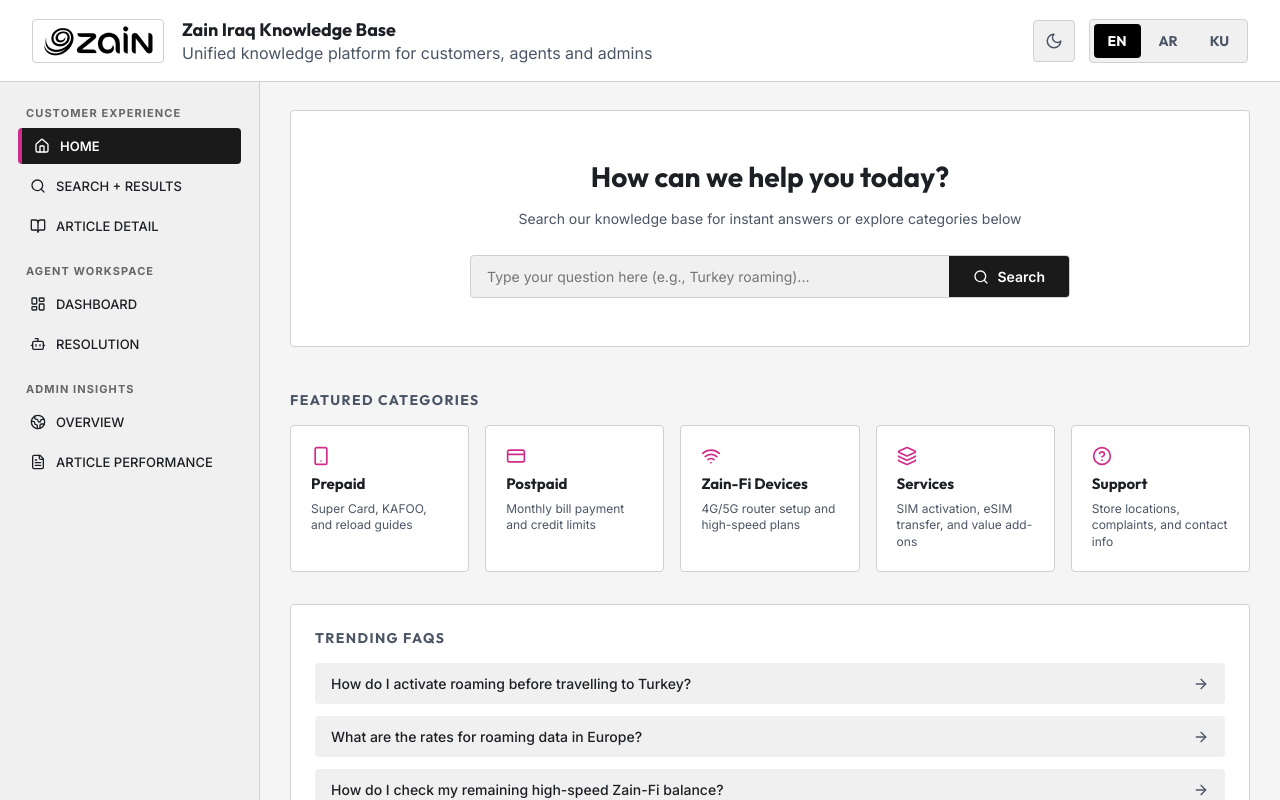
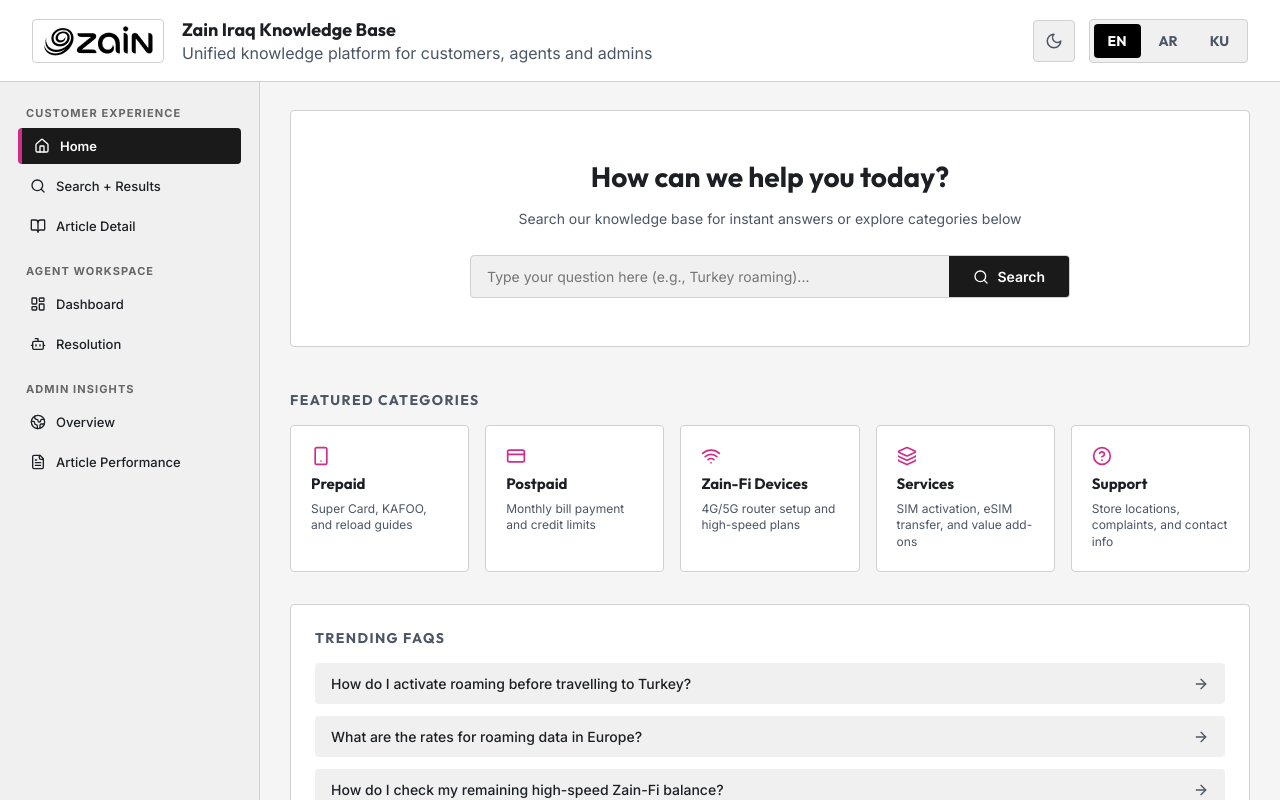
Before and after one commit to ahmadhassan91/zain-iraq, a Next.js app: page / in a window 1280 px wide. Shown: the top 800 px of the page. Built offline with nearby package versions, Linux system fonts and the light colour scheme; a web font is replaced by a local one.

Commit message:
Fix sidebar navigation translation to support Arabic and Kurdish localizations

```diff
--- a/components/AppChrome.tsx
+++ b/components/AppChrome.tsx
@@ -24,7 +24,22 @@
     Notifications: "Notifications",
     Analytics: "Analytics",
     "Groups & Skills": "Groups & Skills",
-    "API Readiness": "API Readiness"
+    "API Readiness": "API Readiness",
+
+    // Sidebar Group Titles
+    "CUSTOMER EXPERIENCE": "Customer Experience",
+    "AGENT WORKSPACE": "Agent Workspace",
+    "ADMIN INSIGHTS": "Admin Insights",
+
+    // Sidebar Item Labels
+    "HOME": "Home",
+    "SEARCH + RESULTS": "Search + Results",
+    "ARTICLE DETAIL": "Article Detail",
+    "DASHBOARD": "Dashboard",
+    "RESOLUTION": "Resolution",
+    "OVERVIEW": "Overview",
+    "ARTICLE PERFORMANCE": "Article Performance",
+    "LOGOUT": "Logout"
   },
   AR: {
     product: "قاعدة معرفة زين العراق",
@@ -41,7 +56,22 @@
     Notifications: "التنبيهات",
     Analytics: "التحليلات",
     "Groups & Skills": "المجموعات والمهارات",
-    "API Readiness": "جاهزية الواجهات"
+    "API Readiness": "جاهزية الواجهات",
+
+    // Sidebar Group Titles
+    "CUSTOMER EXPERIENCE": "تجربة العملاء",
+    "AGENT WORKSPACE": "مساحة عمل الوكيل",
+    "ADMIN INSIGHTS": "إحصائيات الإدارة",
+
+    // Sidebar Item Labels
+    "HOME": "الرئيسية",
+    "SEARCH + RESULTS": "البحث والنتائج",
+    "ARTICLE DETAIL": "تفاصيل المقال",
+    "DASHBOARD": "لوحة التحكم",
+    "RESOLUTION": "الحلول والدعم",
+    "OVERVIEW": "نظرة عامة",
+    "ARTICLE PERFORMANCE": "أداء المقالات",
+    "LOGOUT": "تسجيل الخروج"
   },
   KU: {
     product: "بنکەی زانیاری زەین عێراق",
@@ -58,7 +88,22 @@
     Notifications: "ئاگادارکردنەوەکان",
     Analytics: "شیکارییەکان",
     "Groups & Skills": "گرووپ و شارەزایی",
-    "API Readiness": "ئامادەیی API"
+    "API Readiness": "ئامادەیی API",
+
+    // Sidebar Group Titles
+    "CUSTOMER EXPERIENCE": "ئەزموونی کڕیار",
+    "AGENT WORKSPACE": "شوێنی کاری ئەجێنت",
+    "ADMIN INSIGHTS": "تێڕوانینی بەڕێوەبەر",
+
+    // Sidebar Item Labels
+    "HOME": "سەرەکی",
+    "SEARCH + RESULTS": "گەڕان و ئەنجامەکان",
+    "ARTICLE DETAIL": "وردەکاری بابەت",
+    "DASHBOARD": "داشبۆرد",
+    "RESOLUTION": "چارەسەرکردن",
+    "OVERVIEW": "تێڕوانینی گشتی",
+    "ARTICLE PERFORMANCE": "کارکردنی بابەتەکان",
+    "LOGOUT": "چوونە دەرەوە"
   }
 };
 
@@ -183,7 +228,7 @@
         {navGroups.map((group) => (
           <div key={group.title} className="nav-group" style={{ display: "flex", flexDirection: "column", gap: "4px" }}>
             <span className="sidebar-group-title" style={{ fontSize: "11px", fontWeight: "bold", color: "#666666", letterSpacing: "0.1em", padding: "0 8px", textTransform: "uppercase", marginBottom: "4px" }}>
-              {group.title}
+              {localize(group.title, language)}
             </span>
             {group.items.map((item) => {
               const Icon = item.icon;
@@ -210,7 +255,7 @@
                   }}
                 >
                   <Icon size={16} />
-                  <span>{item.label}</span>
+                  <span>{localize(item.label, language)}</span>
                 </Link>
               );
             })}
@@ -239,7 +284,7 @@
           }}
         >
           <LogOut size={16} />
-          <span>LOGOUT</span>
+          <span>{localize("LOGOUT", language)}</span>
         </button>
       </div>
     </aside>
```
